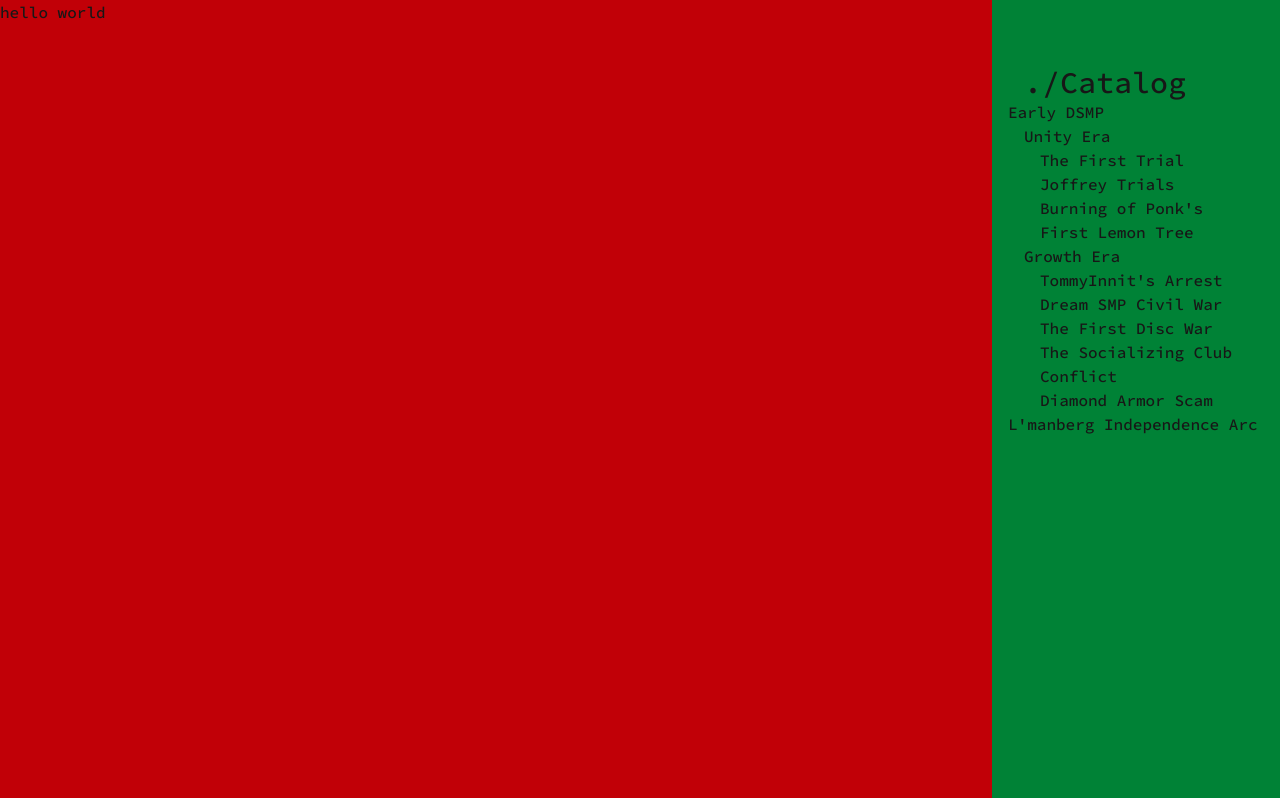
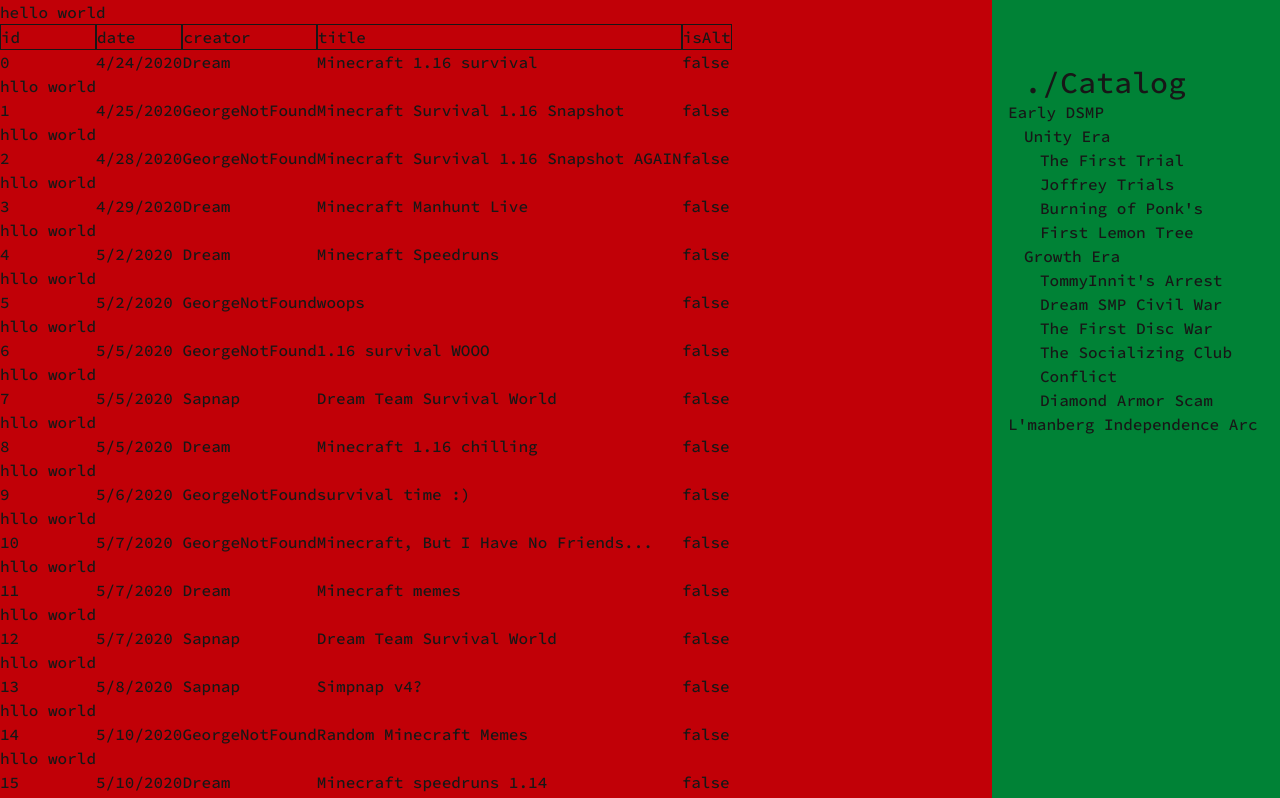
Before and after one commit to xiberxia/dsmpvodsproject, a Next.js app: page / in a window 1280 px wide. Shown: the top 798 px of the page. Built offline with nearby package versions, Linux system fonts and the light colour scheme.

Commit message:
start table with basic accordian

```diff
--- /dev/null
+++ b/src/app/components/renderTable.tsx
@@ -0,0 +1,8 @@
+"use client"
+import { useState } from "react";
+import vods from "../media/miniSheet";
+
+export default function VodsRow() {
+
+
+}
--- a/src/app/media/miniSheet.tsx
+++ b/src/app/media/miniSheet.tsx
@@ -1,4 +1,4 @@
-const Vods = [
+const vods = [
 {id: 0,date: "4/24/2020",cid: 1,creator: "Dream",title: "Minecraft 1.16 survival",archiver: "CameronMan",archiveLink: "https://archive.org/details/twitcharchive.dreamwastaken.Minecraft_1_16_survival",youtubeRestorer: "",youtubeLink: "https://www.youtube.com/watch?v=lsYbGIyzVIE",notesOne: "",notesOneLink: "",notesTwo: "",notesTwoLink: "",isAlt: false},
 {id: 1,date: "4/25/2020",cid: 2,creator: "GeorgeNotFound",title: "Minecraft Survival 1.16 Snapshot",archiver: "Rogue123987",archiveLink: "https://archive.org/details/minecraft-survival-1.16-snapshot-partially-missing-georgenotfound-2020.04.24",youtubeRestorer: "",youtubeLink: "https://www.youtube.com/watch?v=BTCg08-v9Rk",notesOne: "",notesOneLink: "",notesTwo: "",notesTwoLink: "",isAlt: false},
 {id: 2,date: "4/28/2020",cid: 2,creator: "GeorgeNotFound",title: "Minecraft Survival 1.16 Snapshot AGAIN",archiver: "Rogue123987",archiveLink: "https://archive.org/details/minecraft-survival-1.16-snapshot-again-partially-missing-georgenotfound-2020.04.28",youtubeRestorer: "",youtubeLink: "https://www.youtube.com/watch?v=o6rapBiteH8",notesOne: "",notesOneLink: "",notesTwo: "",notesTwoLink: "",isAlt: false},
@@ -16,4 +16,4 @@
 {id: 14,date: "5/10/2020",cid: 2,creator: "GeorgeNotFound",title: "Random Minecraft Memes",archiver: "Rogue123987",archiveLink: "https://archive.org/details/random-minecraft-memes-georgenotfound-2020.05.10",youtubeRestorer: "",youtubeLink: "https://www.youtube.com/watch?v=K1F_t1DWwsk",notesOne: "",notesOneLink: "",notesTwo: "",notesTwoLink: "",isAlt: false},
 {id: 15,date: "5/10/2020",cid: 1,creator: "Dream",title: "Minecraft speedruns 1.14",archiver: "Rogue123987",archiveLink: "https://archive.org/details/minecraft-speedruns-1.14-dreamwastaken-2020.05.10",youtubeRestorer: "",youtubeLink: "https://www.youtube.com/watch?v=xc75h2ShOhI",notesOne: "",notesOneLink: "",notesTwo: "",notesTwoLink: "",isAlt: false},
 ];
-export default Vods;
+export default vods;
--- a/src/app/page.tsx
+++ b/src/app/page.tsx
@@ -1,17 +1,58 @@
-import Vods from "./media/miniSheet";
+"use client"
+import { useState } from "react";
+import VodsRow from "./components/renderTable"
+import vods from "./media/miniSheet";
+
+function CreateRows( singleVod ) {
+  const [ vodOpen, setVodOpen ] = useState(false);
+  return (
+
+      [ <div className="table-row" onClick={e => setVodOpen(!vodOpen)}>
+            <div className="table-cell">{singleVod.id}</div>
+            <div className="table-cell">{singleVod.date}</div>
+            <div className="table-cell">{singleVod.creator}</div>
+            <div className="table-cell">{singleVod.title}</div>
+            <div className="table-cell">{singleVod.isAlt.toString()}</div>
+          </div>,
+        <div>
+        <div className={ vodOpen ? "hidden" : "" }>
+          <p>hllo world</p>
+        </div>
+
+
+      </div>
+      ]
+   )
+}
 
 export default function Home() {
-	console.log(Vods);
+	console.log(vods);
 
   return (
+
     <div>
 			<div className="bg-red-700 h-200 font-monospace">
 				<p> hello world </p>
 
+        <div className="table">
+          <div className="table-header-group">
+            <div className="table-row">{Object.keys(vods[0]).map((key) => { if (!(key == "cid" || (key.includes("archive")) || (key.includes("youtube")) || (key.includes("notes")) ))  return <div className="table-cell border">{key}</div>
+              })}
+            </div>
+          </div>
+
+          <div className="table-row-group">
+            {vods.map(( singleVod ) => (
+              CreateRows(singleVod)
+            ))}
+          </div>
+        </div>
+
+
 
 
 			</div>
-            <p className="bg-red-400 h-screen">hello world </p>
+      <p className="bg-red-400 h-screen">hello world </p>
     </div>
   );
 }
```
Also changed, not shown: 1 other file (tests, documents, lock files or other folders).
